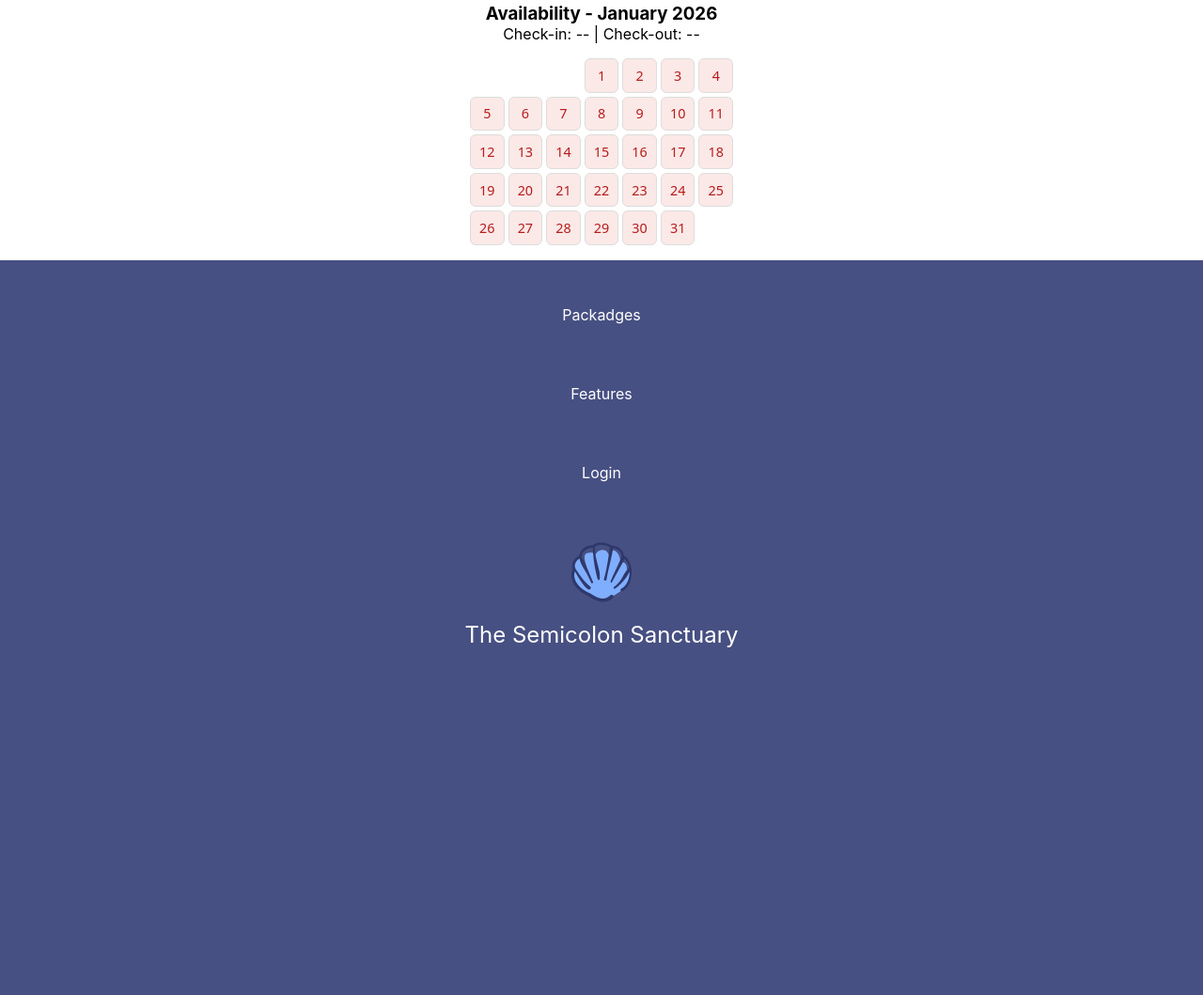
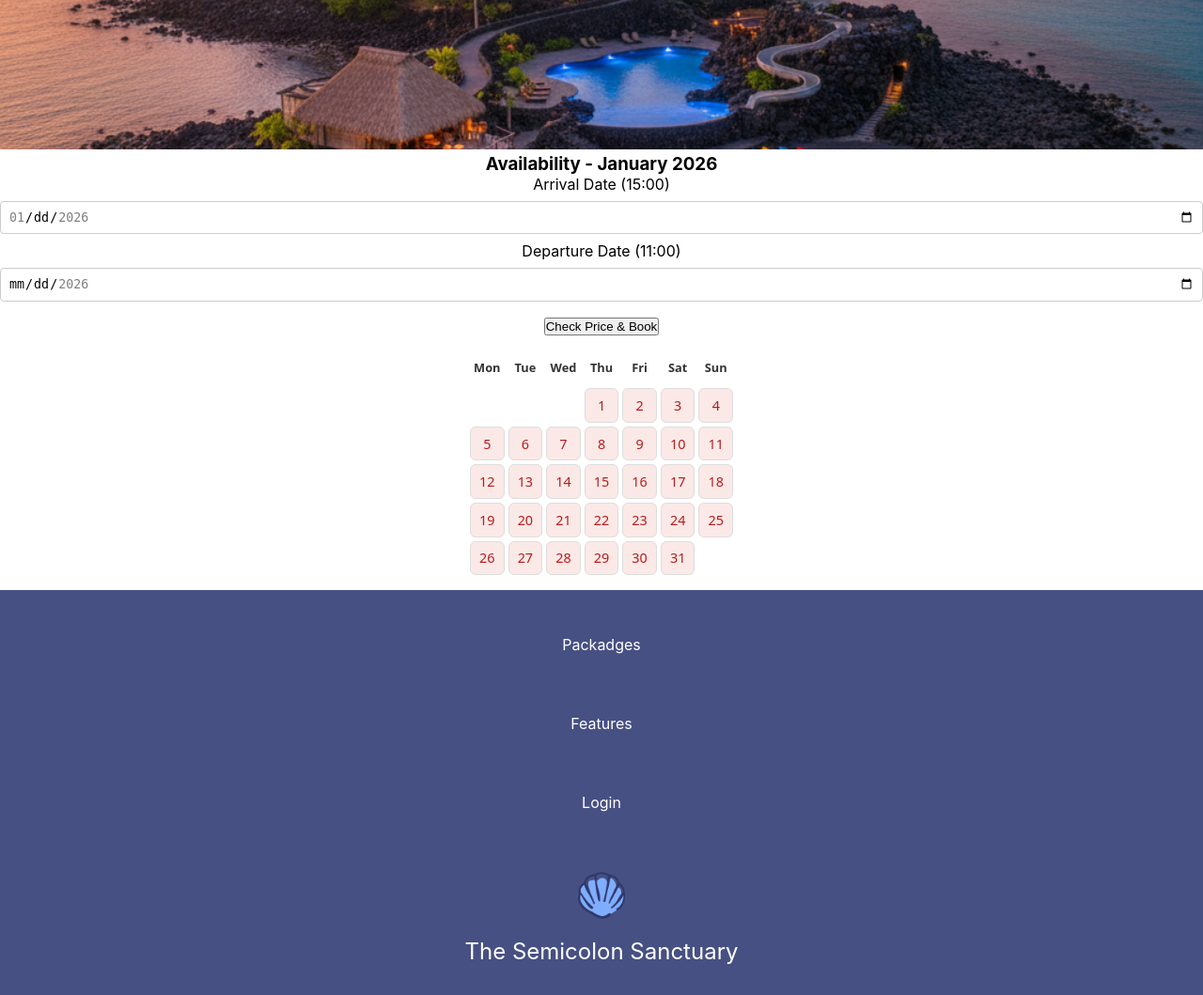
Before and after one commit to DessieRose/Yrgopelag, a PHP site: template views/calendar.php in a window 1280 px wide. Shown: the part 277-1336 px from the top of the page at 94% size. Before the commit the page ends 966 px from the top, so only its background shows below. Run offline with PHP 8.4, Linux system fonts and the light colour scheme; the template is opened without the code that fills it, so the values that code supplies are empty.

Commit message:
Changed: calendar logic & added new images in index.php

```diff
--- a/assets/styles/app.css
+++ b/assets/styles/app.css
@@ -17,12 +17,21 @@
         font-family: "Inter", sans-serif;
     }
 
+    /* header {
+        background-image: url(/assets/images/hotel-images/hero-image_2.png);
+    } */
+
     section {
         margin: 1rem 0;
     }
 
     nav {
         background-color: var(--nav-color);
+        /* background-image: url(/assets/images/hotel-images/hero-image_2.png); */
+        position: sticky;
+        top: 0;
+        overflow: hidden;
+        background-size: cover;
         display: flex;
         justify-content: space-between;
         align-items: center;
@@ -41,7 +50,8 @@
     }
 
     .logo {
-        height: 5vw;
+        height: 50px;
+        align-self: center;
     }
 
     .hotelname {
@@ -57,7 +67,7 @@
 
     .hero-img img {
         width: 100%;
-        height: 20vh;
+        height: 40vh;
         object-fit: cover;
     }
 
@@ -67,8 +77,9 @@
     }
 
     .rooms img {
-        height: 20vh;
+        height: 25vh;
         object-fit: cover;
+        border-radius: 1rem;
     }
 
     .dinner-plans img {
--- a/assets/styles/calendar.css
+++ b/assets/styles/calendar.css
@@ -1,29 +1,3 @@
-/* .calendar {
-    display: grid;
-    grid-template-columns: repeat(7, 1fr);
-    gap: 6px;
-    max-width: 700px;
-}
-
-.calendar div {
-    padding: 12px;
-    text-align: center;
-    border-radius: 6px;
-    font-weight: bold;
-}
-
-.calendar .day-name {
-    background: #eee;
-}
-
-.calendar .free {
-    background: #c8f7c5;
-}
-
-.calendar .booked {
-    background: #f7c5c5;
-    color: #900;
-} */
 
 .calendar {
     display: grid;
@@ -34,6 +8,16 @@
     font-family: system-ui, sans-serif;
   }
 
+  .day-label {
+    aspect-ratio: 1 / 1;
+    display: flex;
+    align-items: center;
+    justify-content: center;
+    font-weight: bold;
+    font-size: 0.8rem;
+    color: #333;
+}
+
   .day {
     aspect-ratio: 1 / 1;
     display: flex;
@@ -43,12 +27,7 @@
     border-radius: 6px;
     border: 1px solid #ddd;
     font-size: 0.9rem;
-    transition: background 0.2s, transform 0.1s;
-  }
-
-  .day:hover {
-    background: #eaeaea;
-    transform: scale(1.05);
+    /* transition: background 0.2s, transform 0.1s; */
   }
 
   /* Weekends */
@@ -71,20 +50,6 @@
   }
 
 
-
-/* Highlight the selected start/end dates */
-.day.selected {
-    background: var(--nav-color); /* Blue color for selection */
-    color: white;
-    font-weight: 700;
-}
-
-/* Highlight the dates in the range (nights being stayed) */
-.day.range {
-    background: var(--light-blue); /* Light blue */
-    color: #333;
-}
-
 /* Ensure booked days are not clickable */
 .day[data-booked="true"] {
     pointer-events: none; /* Disables clicks on booked days */
@@ -97,3 +62,16 @@
     border: none;
     pointer-events: none;
 }
+
+/* Styles for the date inputs */
+.date-inputs {
+    display: flex;
+    flex-direction: column;
+    gap: 8px;
+    margin-bottom: 15px;
+}
+.date-inputs input[type="date"] {
+    padding: 8px;
+    border: 1px solid #ccc;
+    border-radius: 4px;
+}
--- a/views/calendar.php
+++ b/views/calendar.php
@@ -1,4 +1,5 @@
 <?php
+declare(strict_types=1);
 
 // Fetch availability data
 $availability = getRoomAvailability($database, $roomId);
@@ -8,15 +9,41 @@ $bookedDays = $availability['booked_dates'];
 // Ensure room ID is available to JavaScript
 ?>
 
-<div class="room-calendar" data-room-id="<?= $roomId; ?>">
+<div class="room-booking-block" data-room-id="<?= $roomId; ?>">
     <h3>Availability - January 2026</h3>
 
-    <div class="selected-dates-info">
-        <span class="check-in-display">Check-in: --</span> |
-        <span class="check-out-display">Check-out: --</span>
-    </div>
+    <form action="booking.php" method="POST" class="booking-form">
+        <input type="hidden" name="room_id" value="<?= $roomId; ?>">
+
+        <div class="date-inputs">
+            <label for="arrival-<?= $roomId; ?>">Arrival Date (15:00)</label>
+            <input type="date"
+                   id="arrival-<?= $roomId; ?>"
+                   name="arrival_date"
+                   required
+                   min="2026-01-01"
+                   max="2026-01-31">
+
+            <label for="departure-<?= $roomId; ?>">Departure Date (11:00)</label>
+            <input type="date"
+                   id="departure-<?= $roomId; ?>"
+                   name="departure_date"
+                   required
+                   min="2026-01-02"
+                   max="2026-02-01"> </div>
+
+        <button type="submit">Check Price & Book</button>
+    </form>
 
     <section class="calendar">
+        <div class="day-label">Mon</div>
+        <div class="day-label">Tue</div>
+        <div class="day-label">Wed</div>
+        <div class="day-label">Thu</div>
+        <div class="day-label">Fri</div>
+        <div class="day-label">Sat</div>
+        <div class="day-label">Sun</div>
+
         <div class="day empty"></div>
         <div class="day empty"></div>
         <div class="day empty"></div>
@@ -32,14 +59,12 @@ $bookedDays = $availability['booked_dates'];
             if ($isWeekend) {
                 $classes .= " weekend";
             }
-            // Add data attributes for JS to read
-            $dataAttributes = "data-day='2026-01-{$day}'";
-            if ($isBooked) {
-                $dataAttributes .= " data-booked='true'";
-            }
+
+            $dayOfMonth = str_pad((string)$day, 2, '0', STR_PAD_LEFT);
+            $dataDate = "2026-01-{$dayOfMonth}";
             ?>
 
-            <div class="<?= $classes; ?>" <?= $dataAttributes; ?>>
+            <div class="<?= $classes; ?>" title="<?= $isBooked ? 'BOOKED' : 'Available'; ?>">
                 <?= $day; ?>
             </div>
         <?php endfor; ?>
--- a/views/header.php
+++ b/views/header.php
@@ -30,5 +30,5 @@
         </nav> -->
     </header>
     <div class="hero-img">
-        <img src="https://www.eroshotel.it/images/eolie/vulcano/gallery-vulcano-02.jpg" alt="hero-img">
+        <img src="/assets/images/hotel-images/hero-image_2.png" alt="hero-img">
     </div>
```
Also changed, not shown: app/src/functions.php (+3 -8 lines), index.php (+7 -13 lines), assets/images/hotel-images/hero-image.png (added), assets/images/hotel-images/hero-image_2.png (added), assets/images/hotel-images/rooms/room_ budget.png (added), assets/images/hotel-images/rooms/room_ luxury.png (added), 1 other file.
